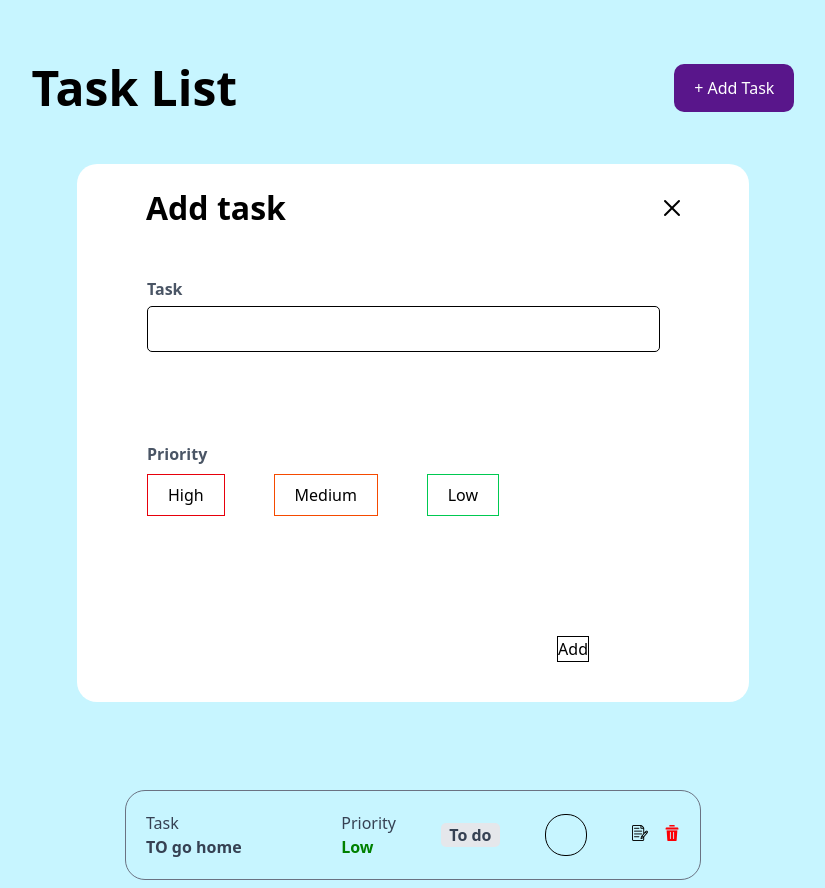
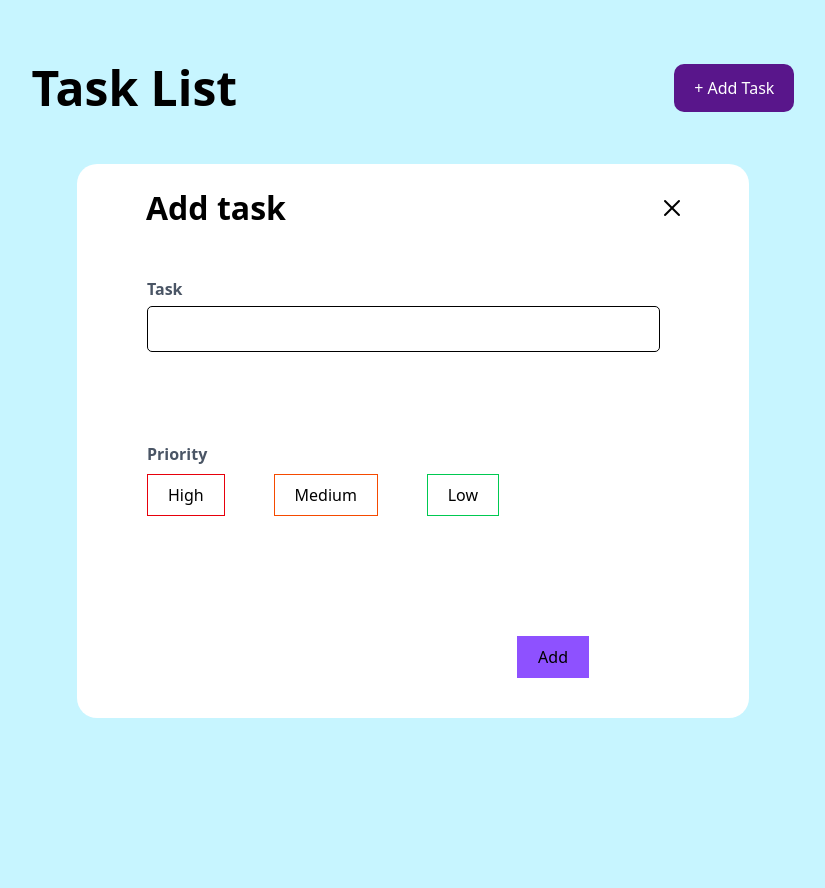
Before and after one commit to ArBa-dev-J/Task_list, a React (Vite) app: page / in a window 1280 px wide. Both pictures are taken after a click on the button "+ Add Task". Shown: the whole page, without its empty margins (227-1052 px from the left). After the commit the page ends 800 px from the top, so only its background shows below. Built offline with nearby package versions, Linux system fonts and the light colour scheme; data requests are answered from the project's data file.

Commit message:
add button bg color remove

```diff
--- a/src/TaskForm/TaskForm.jsx
+++ b/src/TaskForm/TaskForm.jsx
@@ -14,14 +14,20 @@ function TaskForm({ exitClick }) {
 
   const clickRed = () => {
     setRed("red");
+    setOrange("");
+    setGreen("");
   };
 
   const clickOrange = () => {
     setOrange("orange");
+    setGreen("");
+    setRed("");
   };
 
   const clickGreen = () => {
     setGreen("green");
+    setOrange("");
+    setRed("");
   };
 
   // SEND DATA TO JSON
@@ -110,8 +116,8 @@ function TaskForm({ exitClick }) {
               </div>
             </div>
           </div>
-          <div className="flex justify-end relative bottom-[-120px]">
-            <input type="submit" value="Add" className="border" />
+          <div className="flex justify-end relative bottom-[-120px] ">
+            <input type="submit" value="Add" className="border border-violet-500 bg-violet-500 pl-5 pr-5 pb-2 pt-2 " />
           </div>
         </form>
       </section>
--- a/src/data/db.json
+++ b/src/data/db.json
@@ -1,10 +1,3 @@
 {
-  "tasks": [
-    {
-      "id": "3751",
-      "isDone": "no",
-      "title": "TO go home",
-      "priority": "Low"
-    }
-  ]
+  "tasks": []
 }
```
